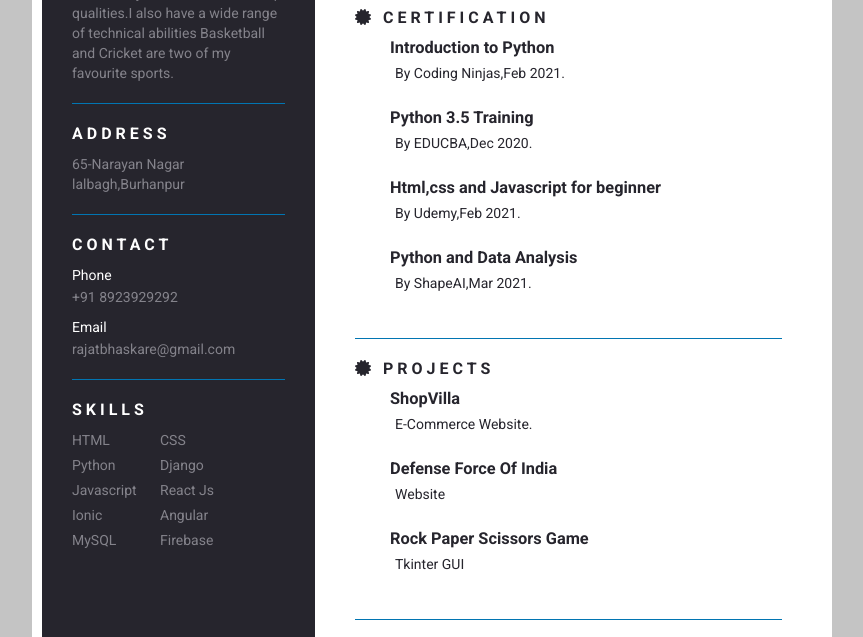
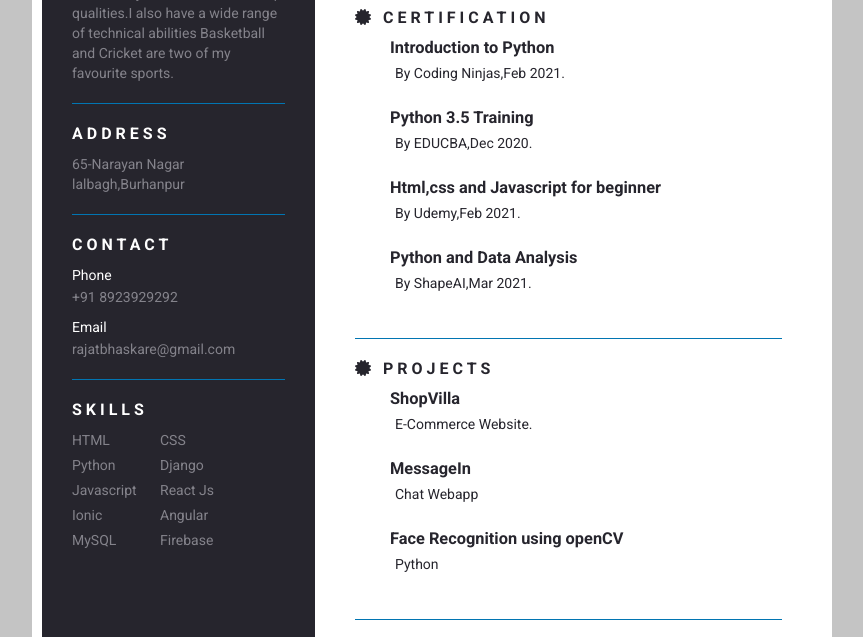
Before and after one commit to RajatBhaskare7/My-Resume, a plain HTML site: page index.html in a window 1280 px wide. Shown: the part 640-1277 px from the top of the page, without its empty margins (208-1071 px from the left). Drawn offline with Linux system fonts and the light colour scheme.

Commit message:
updated data

```diff
--- a/index.html
+++ b/index.html
@@ -18,7 +18,7 @@
 		<div class="resume_bottom">
 			<div class="resume_item resume_namerole">
 				<div class="name">Rajat Bhaskare</div>
-				<div class="role">Student</div>
+				<div class="role">Student | Full-Stack Developer</div>
 			</div>
 			<div class="resume_item resume_profile">
 				<div class="resume_title">Profile</div>
@@ -172,14 +172,14 @@
 				</div>
 				<div class="resume_data">
 					<div class="content">
-						<h3>Defense Force Of India</h3>
-						<p>Website</p>
+						<h3>MessageIn</h3>
+						<p>Chat Webapp</p>
 					</div>
 				</div>
 				<div class="resume_data">
 					<div class="content">
-						<h3>Rock Paper Scissors Game</h3>
-						<p>Tkinter GUI</p>
+						<h3>Face Recognition using openCV </h3>
+						<p>Python </p>
 					</div>
 				</div>
 			</div>
```
